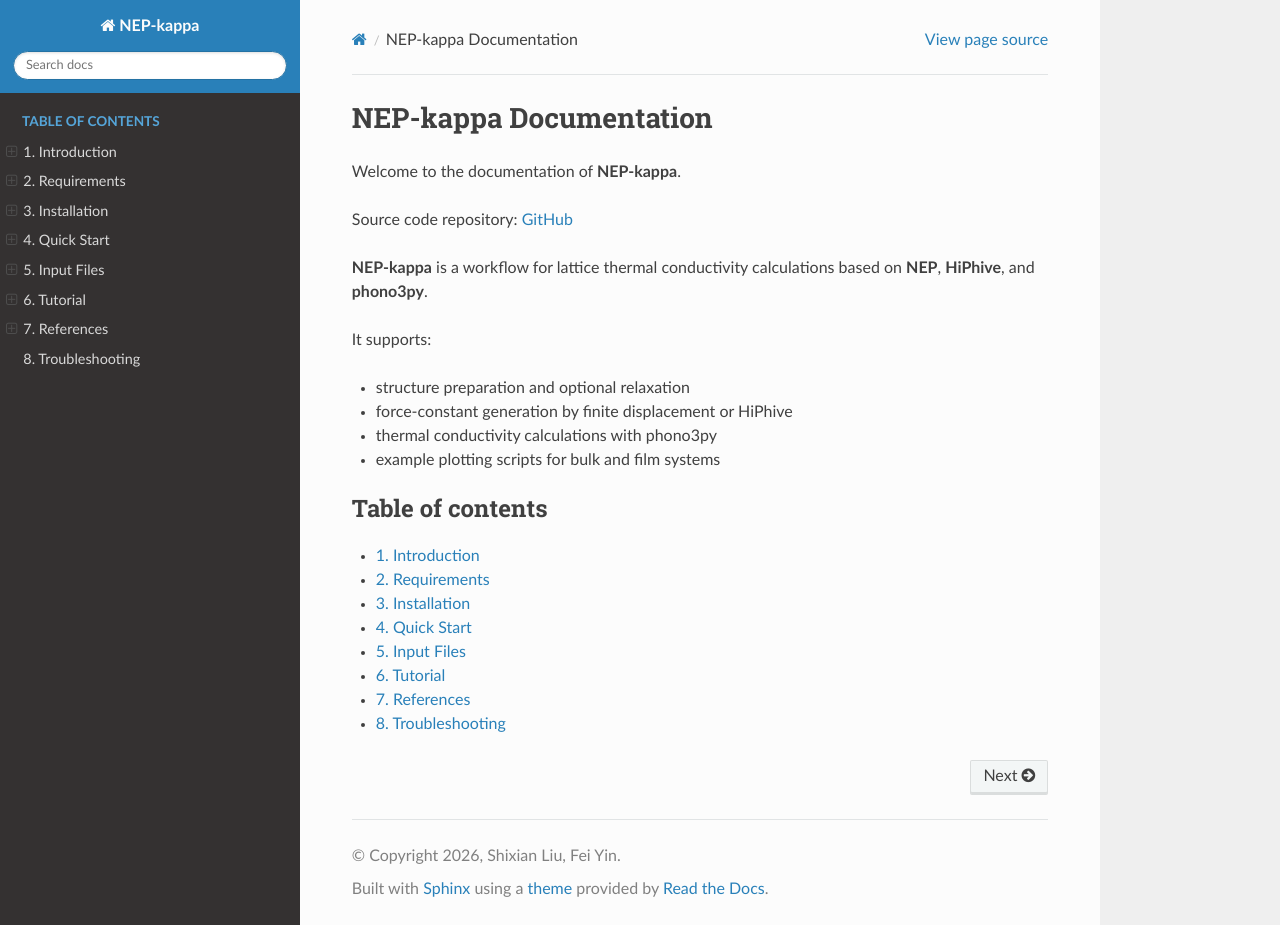
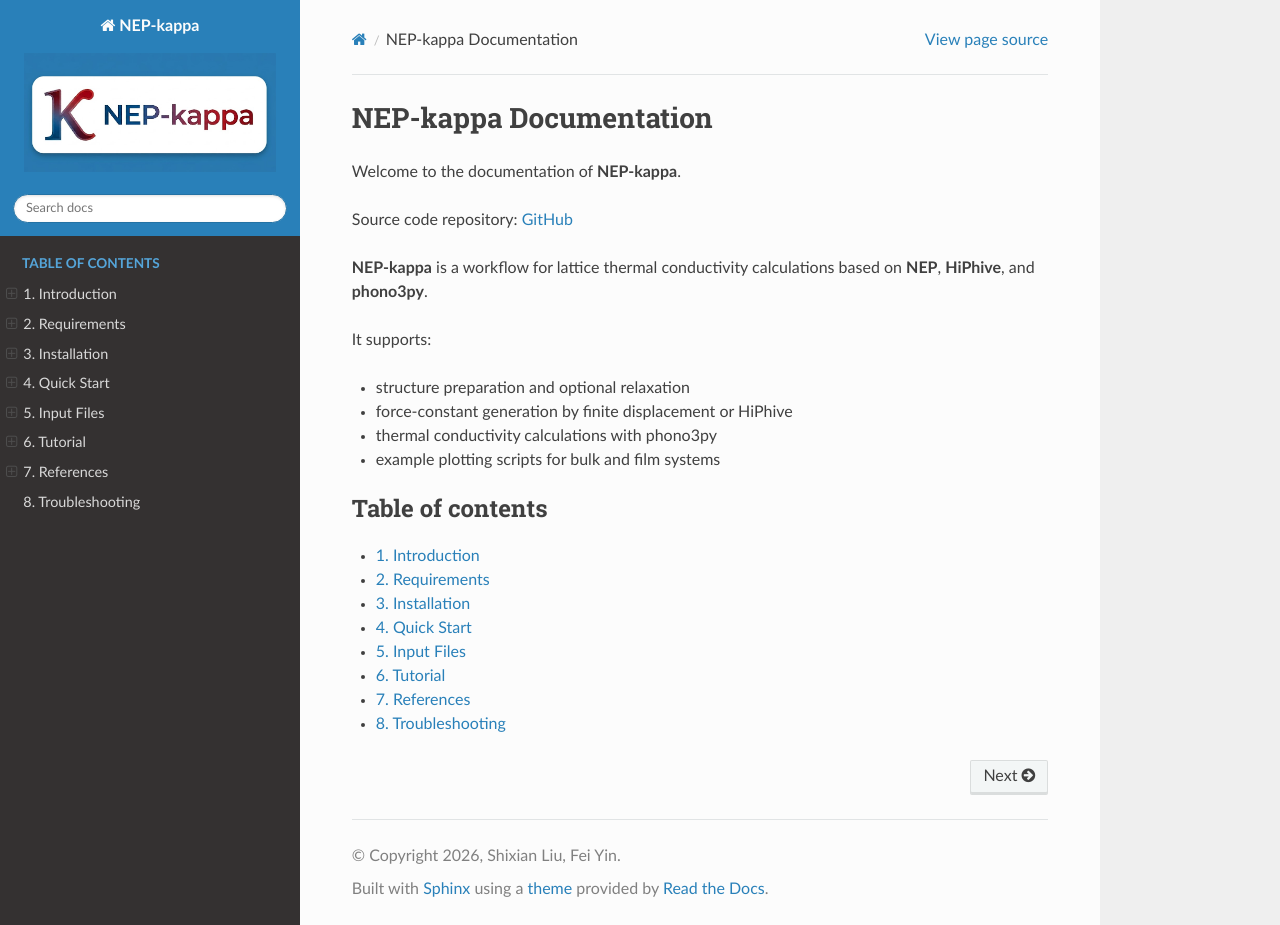
Before and after one commit to lyushisyan/NEP-kappa, a Sphinx documentation site: the page built from docs/source/index.rst, in a window 1280 px wide and 925 px high. Built offline with Sphinx 7.4.7 and the Read the Docs theme 3.1.0, drawn with Linux system fonts in a browser that asks for light colours.

Commit message:
add logo

```diff
--- a/docs/source/conf.py
+++ b/docs/source/conf.py
@@ -33,7 +33,7 @@ language = "en"
 
 html_theme = "sphinx_rtd_theme"
 html_static_path = ["_static"]
-html_logo = "_static/logo-kappa.png"
+html_logo = "_static/logo-nep-kappa.png"
 
 html_theme_options = {
     "navigation_depth": 4,
```
Also changed, not shown: docs/source/_static/logo-nep-kappa.png (added).
